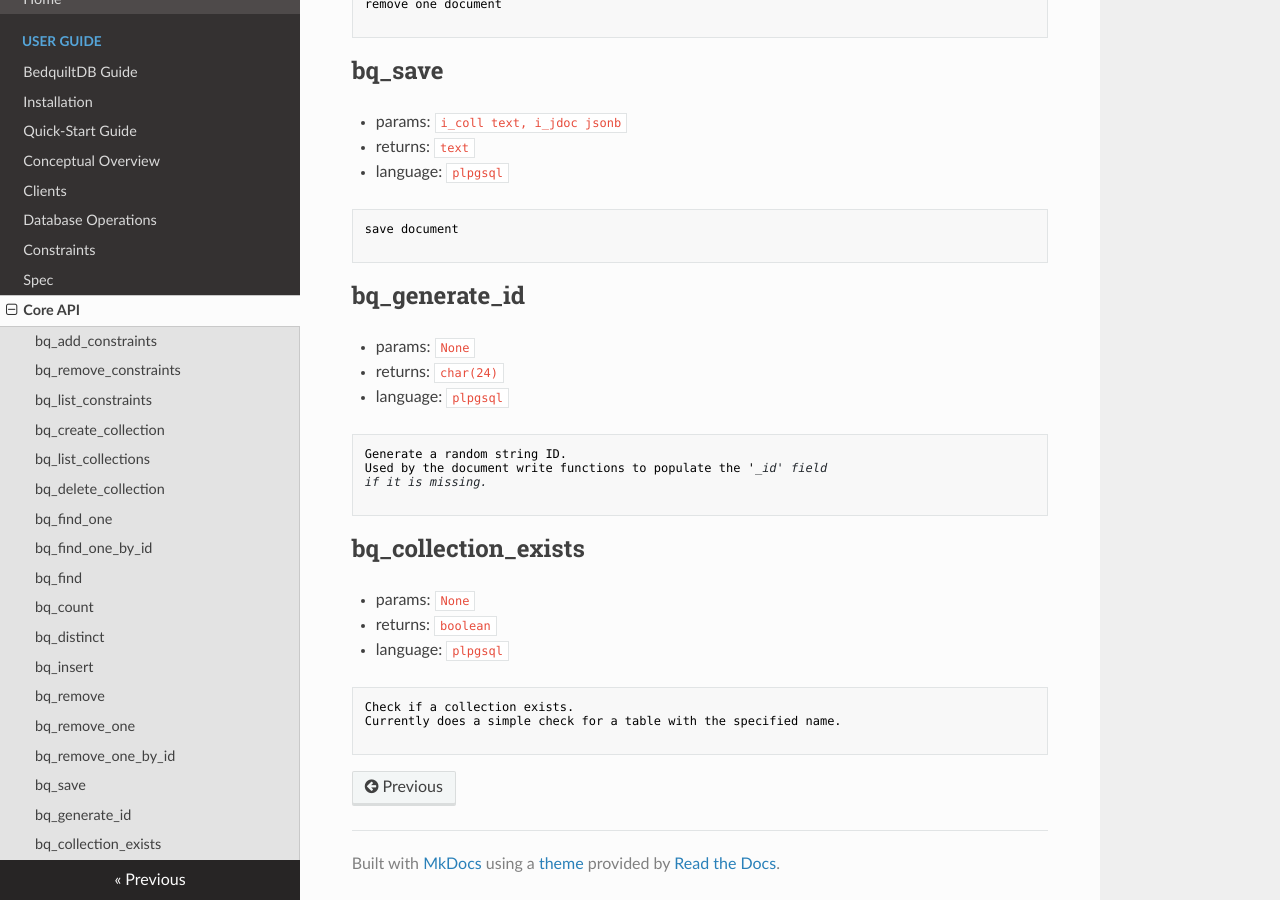
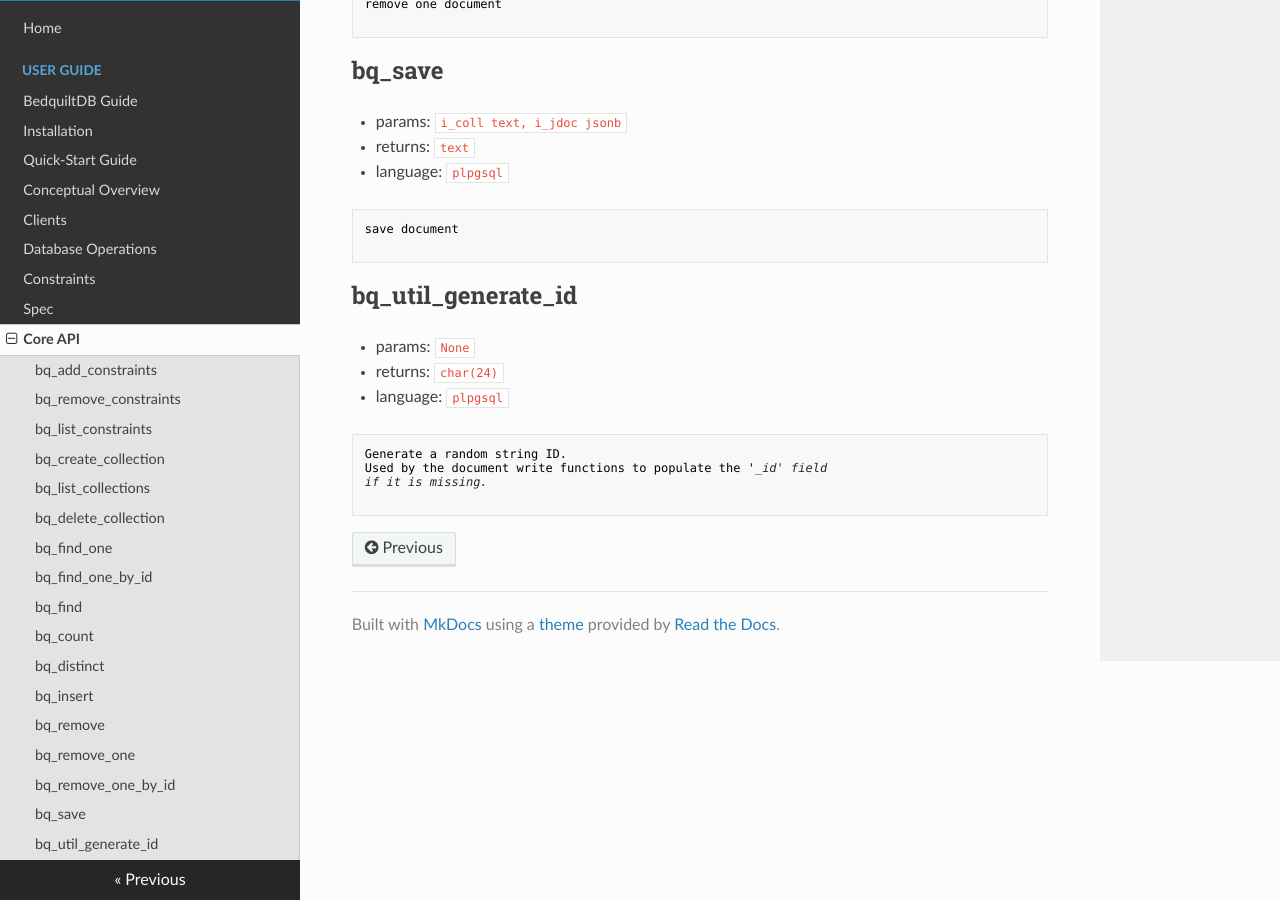
Before and after one commit to BedquiltDB/bedquilt-core, an MkDocs documentation site: the page built from doc/api_docs.md, in a window 1280 px wide and 900 px high, scrolled down 3853 px. Built offline with MkDocs 1.6.1, drawn with Linux system fonts in a browser that asks for light colours; nearby versions of some CDN libraries; old or Windows-style settings are respelled for this version of MkDocs.

Commit message:
minor doc alterations

````diff
--- a/doc/api_docs.md
+++ b/doc/api_docs.md
@@ -239,7 +239,7 @@ save document
 
 
 
-## bq\_generate\_id
+## bq\_util\_generate\_id
 
 - params: `None`
 - returns: `char(24)`
@@ -251,17 +251,3 @@ Used by the document write functions to populate the '_id' field
 if it is missing.
 
 ```
-
-
-
-## bq\_collection\_exists
-
-- params: `None`
-- returns: `boolean`
-- language: `plpgsql`
-
-```markdown
-Check if a collection exists.
-Currently does a simple check for a table with the specified name.
-
-```
````
Also changed, not shown: doc/guide/installation.md (+4 -2 lines), 2 other files.
